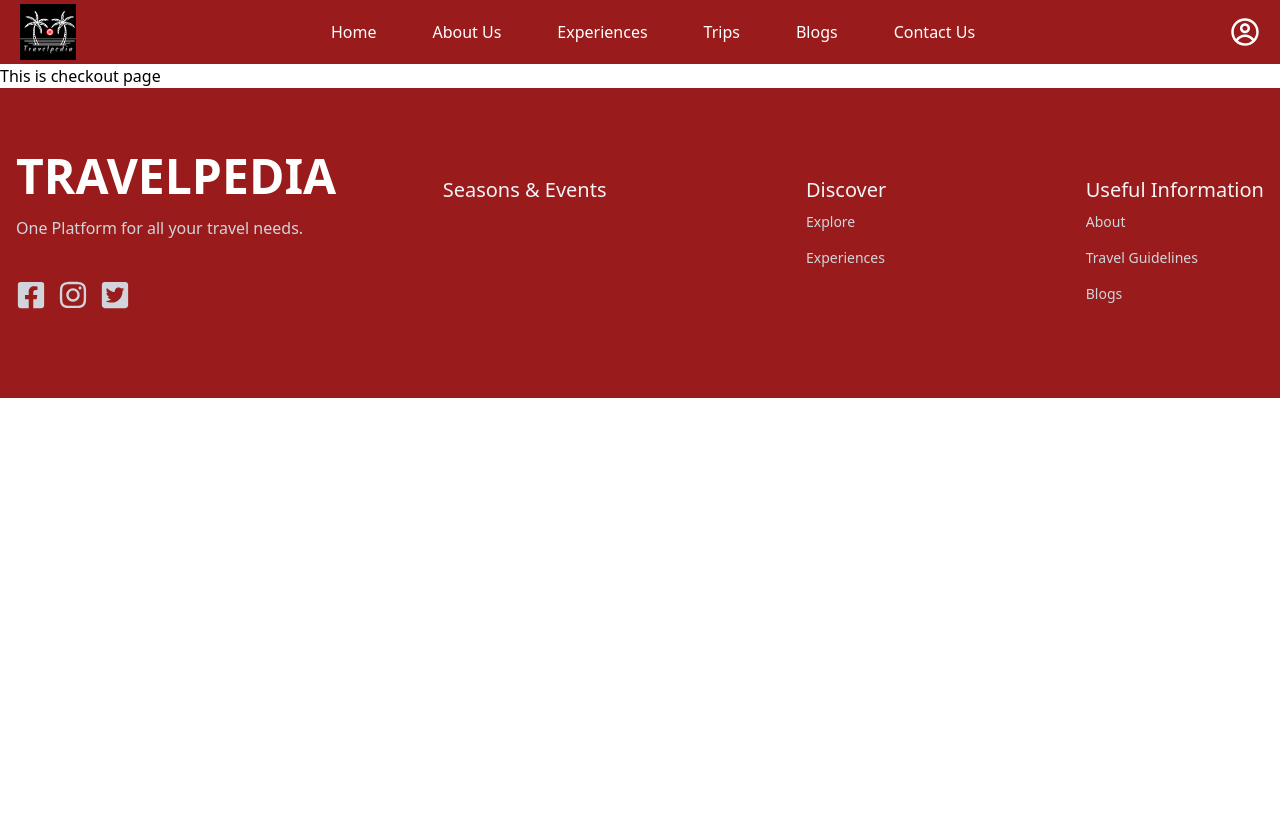
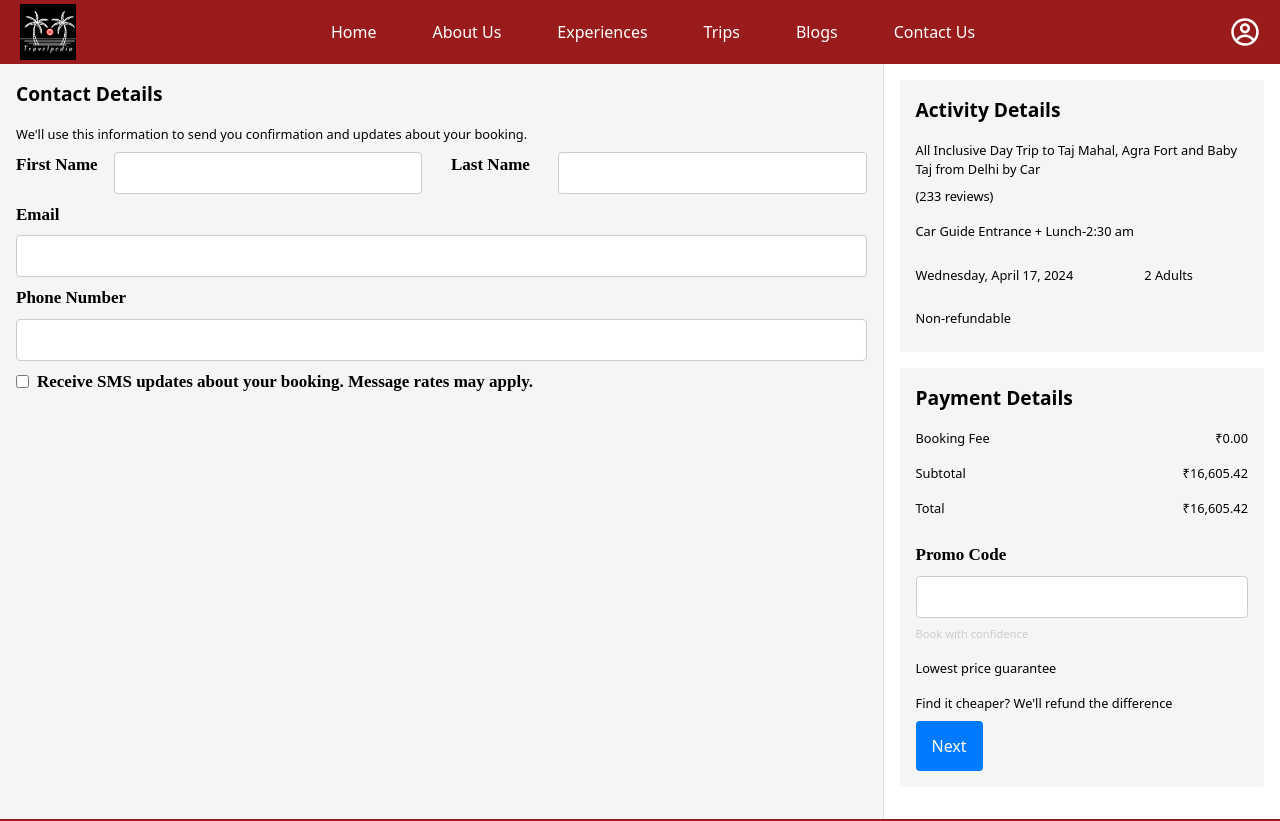
Before and after one commit to aryamagarwal/TravelPedia, a React (Vite) app in the folder FrontEnd/: page /checkout in a window 1280 px wide. Shown: the top 821 px of the page. Before the commit the page ends 800 px from the top, so only its background shows below. Built offline with nearby package versions, Linux system fonts and the light colour scheme.

Commit message:
checkout

```diff
--- /dev/null
+++ b/FrontEnd/src/Pages/CheckOut.css
@@ -0,0 +1,130 @@
+/* Checkout Page Styles */
+
+.checkout-page {
+    display: flex;
+    width: 100%; /* Make sure the checkout page takes up the full width */
+    /* font-family: 'Times New Roman', Times, serif; */
+  }
+
+  .contact-details,
+  .activity-payment-details {
+    padding: 1rem;
+  }
+
+  /* Contact Details Styles */
+
+  .contact-details {
+    background-color: #f5f5f5;
+    border-right: 1px solid #ddd; /* Add border to the right side */
+    flex: 0.7; /* Set contact details to take up 70% of the space */
+  }
+
+  h2 {
+    margin-bottom: 1rem;
+    font-size: 1.2rem;
+    font-weight: bold; /* Make headings bold */
+  }
+
+  p {
+    margin-bottom: 0.5rem;
+    font-size: 0.8rem;
+  }
+
+  form {
+    display: flex;
+    flex-direction: column;
+    gap: 0.5rem;
+  }
+
+  label {
+    font-weight: 700; /* Make labels bold */
+    font-size: 17px;
+     font-family :'Times New Roman', Times, serif
+  }
+
+  input[type="text"],
+  input[type="email"],
+  input[type="tel"] {
+    padding: 0.5rem;
+    border: 1px solid #ccc;
+    border-radius: 4px;
+  }
+
+  .name-inputs {
+    display: flex;
+   /* Arrange first and last name inputs in a row */
+  }
+
+  .name-inputs label {
+    margin-right: 1rem; /* Add some space between labels and inputs */
+  }
+
+  .name-inputs input {
+    flex: 1; /* Make name inputs take up equal space */
+  }
+
+  .checkbox-container {
+    display: flex;
+    align-items: center;
+  }
+
+  .checkbox-container input[type="checkbox"] {
+    margin-right: 0.5rem;
+  }
+
+  /* Activity & Payment Details Styles */
+
+  .activity-payment-details {
+    display: flex;
+    flex-direction: column;
+    flex: 0.3; /* Set activity & payment details to take up 30% of the space */
+  }
+
+  .activity-details,
+  .payment-details {
+    background-color: #f5f5f5;
+    padding: 1rem;
+    border-radius: 4px;
+    margin-bottom: 1rem; /* Add some margin between sections */
+  }
+
+  .activity-details-items {
+    display: flex;
+    flex-wrap: wrap;
+    gap: 1rem;
+    margin-top: 1rem;
+  }
+
+  .activity-details-items p {
+    flex-grow: 1;
+  }
+
+  .booking-fee,
+  .sub-total,
+  .total {
+    display: flex;
+    justify-content: space-between;
+    margin-bottom: 0.5rem;
+  }
+
+  .payment-details button {
+    background-color: #007bff;
+    color: white;
+    padding: 0.8rem 1rem;
+    border: none;
+    border-radius: 4px;
+    cursor: pointer;
+  }
+
+  .promo-code {
+    display: flex;
+    flex-direction: column;
+    gap: 0.5rem;
+    margin-top: 1rem;
+  }
+
+  .promo-code p:nth-child(2),
+  .promo-code p:nth-child(3) {
+    font-size: 0.7rem;
+    color: #ccc;
+  }
--- a/FrontEnd/src/Pages/CheckOut.jsx
+++ b/FrontEnd/src/Pages/CheckOut.jsx
@@ -1,11 +1,119 @@
-import React from 'react'
+import React, { useState } from 'react';
+import './CheckOut.css'; // Import the CSS file
 
-function CheckOut() {
+function CheckoutPage() {
+  const [formData, setFormData] = useState({
+    firstName: '',
+    lastName: '',
+    email: '',
+    phoneNumber: '',
+  });
+
+  const handleChange = (event) => {
+    setFormData({
+      ...formData,
+      [event.target.name]: event.target.value,
+    });
+  };
+
+  // ... rest of your component code
+
   return (
-    <div>
-      This is checkout page
+    <div className="checkout-page">
+      <div className="contact-details">
+        <h2>Contact Details</h2>
+        <p>We'll use this information to send you confirmation and updates about your booking.</p>
+        <div className="contact-details-wrapper">
+
+          <form>
+            <div className="name-inputs">
+              <label htmlFor="firstName">First Name</label>
+
+              <input
+                type="text"
+                name="firstName"
+                id="firstName"
+                value={formData.firstName}
+                onChange={handleChange}
+                required
+              />
+                &nbsp;     &nbsp;     &nbsp;     &nbsp;
+              <label htmlFor="lastName">Last Name</label>
+                  &nbsp;     &nbsp;
+              <input
+                type="text"
+                name="lastName"
+                id="lastName"
+                value={formData.lastName}
+                onChange={handleChange}
+                required
+              />
+            </div>
+            <label htmlFor="email">Email</label>
+            <input
+              type="email"
+              name="email"
+              id="email"
+              value={formData.email}
+              onChange={handleChange}
+              required
+            />
+            <label htmlFor="phoneNumber">Phone Number</label>
+            <input
+              type="tel"
+              name="phoneNumber"
+              id="phoneNumber"
+              value={formData.phoneNumber}
+              onChange={handleChange}
+              maxLength="15"
+              style={{ width: '100%' }} // Set phone number input width
+            />
+            <div className="checkbox-container">
+              <input type="checkbox" id="receiveSmsUpdates" />
+              <label htmlFor="receiveSmsUpdates">Receive SMS updates about your booking. Message rates may apply.</label>
+            </div>
+          </form>
+        </div>
+      </div>
+      <div className="activity-payment-details">
+        <div className="activity-details">
+          <h2>Activity Details</h2>
+          {/* This section would display information about the activity being booked */}
+          <p>All Inclusive Day Trip to Taj Mahal, Agra Fort and Baby Taj from Delhi by Car</p>
+          <p>(233 reviews)</p>
+          <div className="activity-details-items">
+            <p>Car Guide Entrance + Lunch-2:30 am</p>
+            <p>Wednesday, April 17, 2024</p>
+            <p>2 Adults</p>
+            <p>Non-refundable</p>
+          </div>
+        </div>
+        <div className="payment-details">
+          <h2>Payment Details</h2>
+          <div className="booking-fee">
+            <p>Booking Fee</p>
+            <p>₹0.00</p>
+          </div>
+          <div className="sub-total">
+            <p>Subtotal</p>
+            <p>₹16,605.42</p>
+          </div>
+          <div className="total">
+            <p>Total</p>
+            <p>₹16,605.42</p>
+          </div>
+          <div className="promo-code">
+            <label htmlFor="promoCode">Promo Code</label>
+            <input type="text" name="promoCode" id="promoCode" />
+            <p>Book with confidence</p>
+            <p>Lowest price guarantee</p>
+            <p>Find it cheaper? We'll refund the difference</p>
+          </div>
+          <button type="submit">Next</button>
+        </div>
+      </div>
     </div>
-  )
+  );
 }
 
-export default CheckOut
+export default CheckoutPage;
--- /dev/null
+++ b/FrontEnd/src/components/CheckOut2.jsx
@@ -0,0 +1,11 @@
+import React from 'react'
+
+const CheckOut2 = () => {
+  return (
+    <div>
+
+    </div>
+  )
+}
+
+export default CheckOut2;
--- /dev/null
+++ b/FrontEnd/src/components/CheckOut3.jsx
@@ -0,0 +1,13 @@
+import React from 'react'
+
+const CheckOut3 = () => {
+  return (
+    <div>
+       <header>
+
+       </header>
+    </div>
+  )
+}
+
+export default CheckOut3;
--- /dev/null
+++ b/FrontEnd/src/components/Checkout1.jsx
@@ -0,0 +1,11 @@
+import React from 'react'
+
+const Checkout1 = () => {
+  return (
+    <div>
+    <h6> Contact Details</h6>
+    </div>
+  )
+}
+
+export default Checkout1;
```
